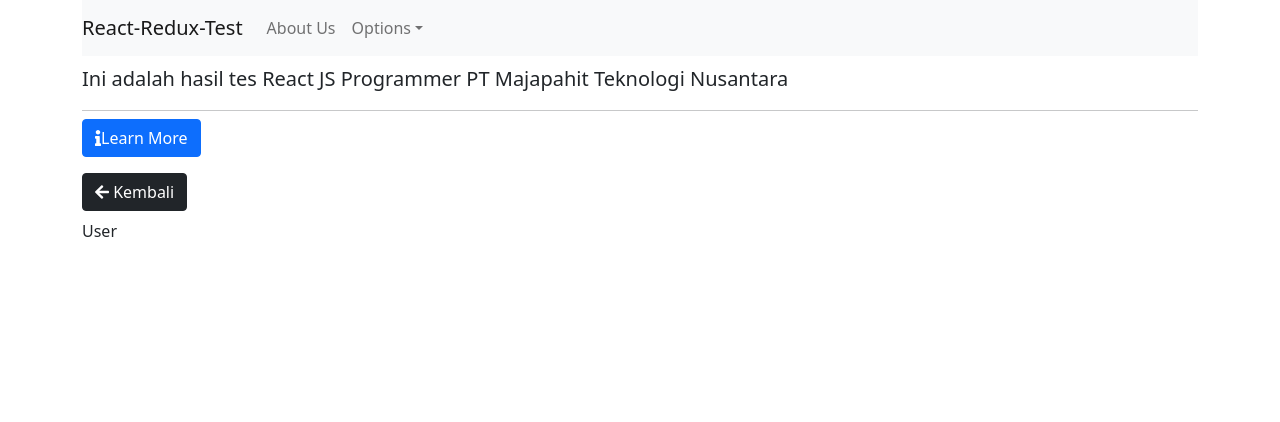
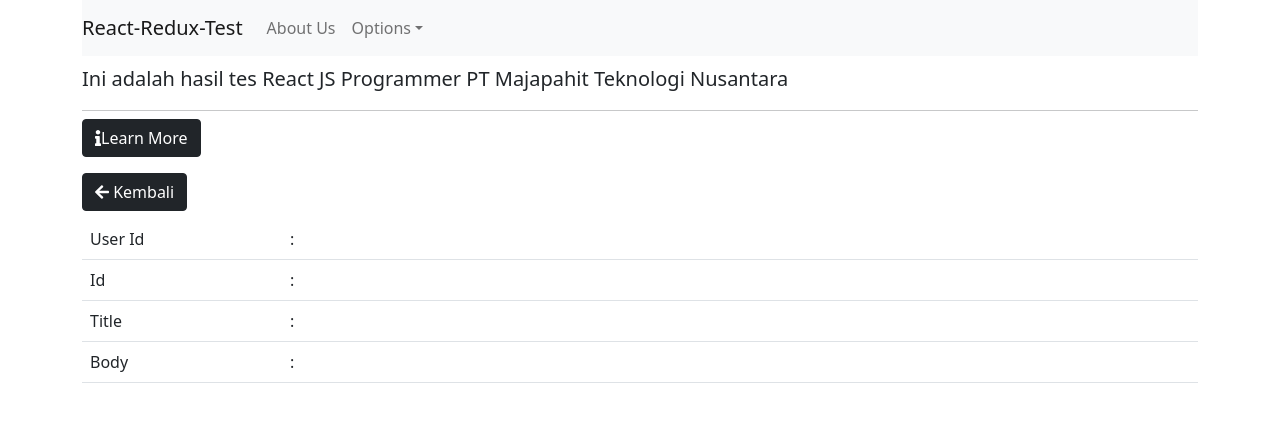
Before and after one commit to kholidanas27/react-redux-test, a React (Create React App) app: page /detail/1 in a window 1280 px wide. Shown: the top 422 px of the page. Built offline with nearby package versions, Linux system fonts and the light colour scheme; no server answers.

Commit message:
detail content get by userId

```diff
--- a/src/App.js
+++ b/src/App.js
@@ -14,17 +14,13 @@ export default class App extends Component {
         <NavbarComponent />
         <JumbotronComponent />
         <BrowserRouter>
-          <Route path="/" exact>
-            <HomeContainer />
+          <Route path="/" exact component={HomeContainer}>
           </Route>
-          <Route path="/create" exact>
-            <CreateUserContainer />
+          <Route path="/create" exact component={CreateUserContainer}>
           </Route>
-          <Route path="/detail/:id" exact>
-            <DetailUserContainer />
+          <Route path="/detail/:id" exact component={DetailUserContainer}>
           </Route>
-          <Route path="/edit/:id" exact>
-            <EditUserContainer />
+          <Route path="/edit/:id" exact component={EditUserContainer}>
           </Route>
         </BrowserRouter>
       </div>
--- a/src/action/userAction.js
+++ b/src/action/userAction.js
@@ -1,6 +1,7 @@
 import axios from "axios";
 
 export const GET_USERS_LIST = "GET_USERS_LIST";
+export const GET_USERS_DETAIL = "GET_USERS_DETAIL";
 
 export const getUsersList = () => {
     return dispatch =>{
@@ -24,5 +25,40 @@ export const getUsersList = () => {
             })
         });
     }
+}
 
+export const getUsersDetail = (userId) => {
+    return dispatch =>{
+        axios.get('https://jsonplaceholder.typicode.com/posts/'+ userId)
+        .then(function (response) {
+            dispatch({
+                type: GET_USERS_DETAIL,
+                payload:{
+                    data: response.data,
+                    errorMessage: false
+                }
+            })
+        })
+        .catch(function (error) {
+            dispatch({
+                type: GET_USERS_DETAIL,
+                payload:{
+                    data: false,
+                    errorMessage: error.message
+                }
+            })
+        });
+    }
 }
+
+export const deleteUsersDetail = () => {
+    return dispatch =>{
+            dispatch({
+                type: GET_USERS_DETAIL,
+                payload:{
+                    data: false,
+                    errorMessage: false,
+                }
+            });
+    };
+};
--- /dev/null
+++ b/src/components/DetailUserComponent.js
@@ -0,0 +1,41 @@
+import React from 'react'
+import { connect } from "react-redux";
+import { Table } from "reactstrap";
+
+const mapStateToProps = (state) => {
+  return {
+    getUsersDetail: state.users.getUsersDetail,
+    errorUsersDetail: state.users.errorUsersDetail,
+  };
+};
+
+const DetailUserComponent = (props) => {
+    return (
+    <Table>
+      <tbody>
+        <tr>
+          <td width="200">User Id</td>
+          <td width="10">:</td>
+          <td>{props.getUsersDetail.userId}</td>
+        </tr>
+        <tr>
+          <td width="200">Id</td>
+          <td width="10">:</td>
+          <td>{props.getUsersDetail.id}</td>
+        </tr>
+        <tr>
+          <td width="200">Title</td>
+          <td width="10">:</td>
+          <td>{props.getUsersDetail.title}</td>
+        </tr>
+        <tr>
+          <td width="200">Body</td>
+          <td width="10">:</td>
+          <td>{props.getUsersDetail.body}</td>
+        </tr>
+      </tbody>
+    </Table>
+  );
+}
+
+export default connect(mapStateToProps, null)(DetailUserComponent);
--- a/src/components/JumbotronComponent.js
+++ b/src/components/JumbotronComponent.js
@@ -19,7 +19,7 @@ const JumbotronComponent = (props) => {
         </p>
         <hr className="my-2" />
         <p className="lead">
-          <Button color="primary">
+          <Button color="dark">
             <FontAwesomeIcon icon={faInfo} />
             Learn More
           </Button>
--- a/src/components/TableComponent.js
+++ b/src/components/TableComponent.js
@@ -44,17 +44,17 @@ const columns = [
       return (
         <div>
           <Link to={"detail/" + row.userId}>
-            <Button color="dark" className="mr-2">
-              <FontAwesomeIcon icon={faInfo} /> Detail
+            <Button color="secondary" className="mr-2">
+              <FontAwesomeIcon icon={faInfo} />Detail
             </Button>
           </Link>
           <Link to={"edit/" + row.userId}>
-            <Button color="dark" className="mr-2">
-              <FontAwesomeIcon icon={faEdit} /> Edit
+            <Button color="warning" className="mr-2">
+              <FontAwesomeIcon icon={faEdit} />Edit
             </Button>
           </Link>
-          <Button color="dark" className="mr-2">
-            <FontAwesomeIcon icon={faTrash} /> Delete
+          <Button color="danger" className="mr-2">
+            <FontAwesomeIcon icon={faTrash} />Delete
           </Button>
         </div>
       );
@@ -92,7 +92,7 @@ const TableComponent = (props) => {
             <Row>
               <Col>
                 <Link to="/create">
-                  <Button color="dark" className="mr-2">
+                  <Button color="primary" className="mr-2">
                     <FontAwesomeIcon icon={faUserPlus} /> Create User
                   </Button>
                 </Link>
--- a/src/containers/DetailUserContainer.js
+++ b/src/containers/DetailUserContainer.js
@@ -1,14 +1,23 @@
 import React, { Component } from "react";
 import { Container, Button, Row, Col } from "reactstrap";
 import BackComponent from "../components/BackComponent";
+import { connect } from "react-redux";
+import { getUsersDetail } from "../action/userAction";
+import DetailUserComponent from "../components/DetailUserComponent";
 
-export default class DetailUserContainer extends Component {
+class DetailUserContainer extends Component {
+  componentDidMount() {
+    this.props.dispatch(getUsersDetail(this.props.match.params.id))
+  }
+
   render() {
     return (
       <Container>
         <BackComponent />
-        <div>User</div>
+        <DetailUserComponent/>
       </Container>
     );
   }
 }
+
+export default connect()(DetailUserContainer);
--- a/src/containers/HomeContainer.js
+++ b/src/containers/HomeContainer.js
@@ -1,11 +1,12 @@
 import React, { Component } from 'react';
 import TableComponent from '../components/TableComponent';
 import { connect } from 'react-redux';
-import { getUsersList } from '../action/userAction';
+import { deleteUsersDetail, getUsersList } from '../action/userAction';
 
 class HomeContainer extends Component {
   componentDidMount() {
     this.props.dispatch(getUsersList());
+    this.props.dispatch(deleteUsersDetail());
   }
   render() {
     return (
--- a/src/reducers/users.js
+++ b/src/reducers/users.js
@@ -1,8 +1,10 @@
-import { GET_USERS_LIST } from '../action/userAction';
+import { GET_USERS_DETAIL, GET_USERS_LIST } from '../action/userAction';
 
 let initialState = {
   getUsersList: false,
   errorUsersList: false,
+  getUsersDetail: false,
+  errorUsersDetail: false,
   title: "React Redux Test",
 };
 const users = (state = initialState, action) => {
@@ -13,6 +15,12 @@ const users = (state = initialState, action) => {
         getUsersList: action.payload.data,
         errorUsersList: action.payload.errorMessage,
       };
+    case GET_USERS_DETAIL:
+      return {
+        ...state,
+        getUsersDetail: action.payload.data,
+        errorUsersDetail: action.payload.errorMessage,
+      };
     default:
       return state;
     }
```
